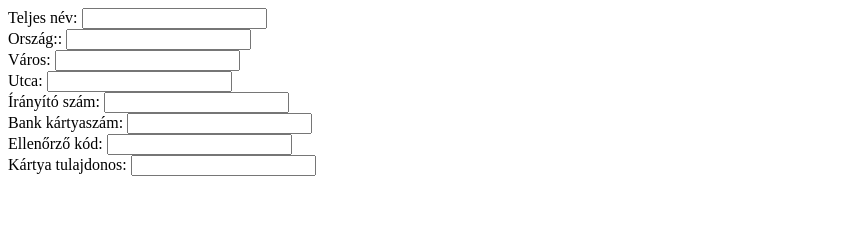
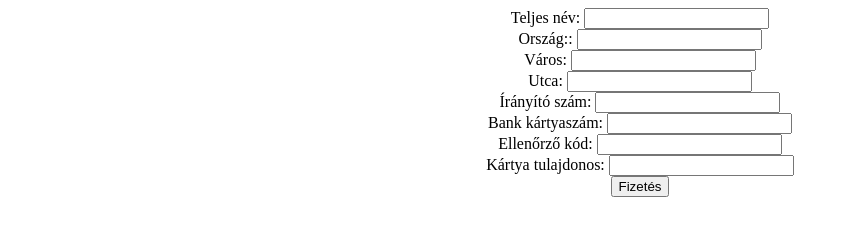
Before and after one commit to makkerzsombor/10.26-Regex, a website with bundled scripts: page index.html in a window 1280 px wide. Shown: the whole page, without its empty margins (0-849 px from the left). Built offline with nearby package versions, Linux system fonts and the light colour scheme; files whose address does not match are found by name.

Commit message:
index.html done

```diff
--- a/index.html
+++ b/index.html
@@ -3,12 +3,13 @@
 <head>
     <meta charset='utf-8'>
     <meta http-equiv='X-UA-Compatible' content='IE=edge'>
-    <title>Page Title</title>
+    <title>Fizetés</title>
     <meta name='viewport' content='width=device-width, initial-scale=1'>
     <link rel='stylesheet' type='text/css' media='screen' href='main.css'>
     <script src='src/main.js'></script>
 </head>
 <body>
+    <div id="form" class="kozep">
 
     <label>Teljes név:</label>
     <input type="text" id="nev"> <br>
@@ -29,10 +30,13 @@
     <input type="text" id="kartyaSzam"> <br>
 
     <label>Ellenőrző kód:</label>
-    <input type="text" id="kod"> <br>
+    <input type="number" id="kod"> <br>
 
     <label>Kártya tulajdonos:</label>
     <input type="text" id="tulajdonos"> <br>
 
+    <button id="fizetes">Fizetés</button>
+
+    </div>
 </body>
 </html>
--- /dev/null
+++ b/main.css
@@ -0,0 +1,5 @@
+.kozep{
+    text-align: center;
+    margin-left: auto;
+    margin-right: auto;
+}
--- a/src/index.js
+++ b/src/index.js
@@ -9,3 +9,5 @@ let emailCimek = szoveg.matchAll(emailPattern);
 for (let email of emailCimek) {
     console.log(email[0]);
 }
+document.addEventListener('DOMContentLoaded', () => {
+});
--- a/src/index.ts
+++ b/src/index.ts
@@ -12,3 +12,7 @@ let emailCimek = szoveg.matchAll(emailPattern);
 for (let email of emailCimek) {
     console.log(email[0]);
 }
+
+document.addEventListener('DOMContentLoaded',() => {
+
+});
```
Also changed, not shown: dist/main.js.
